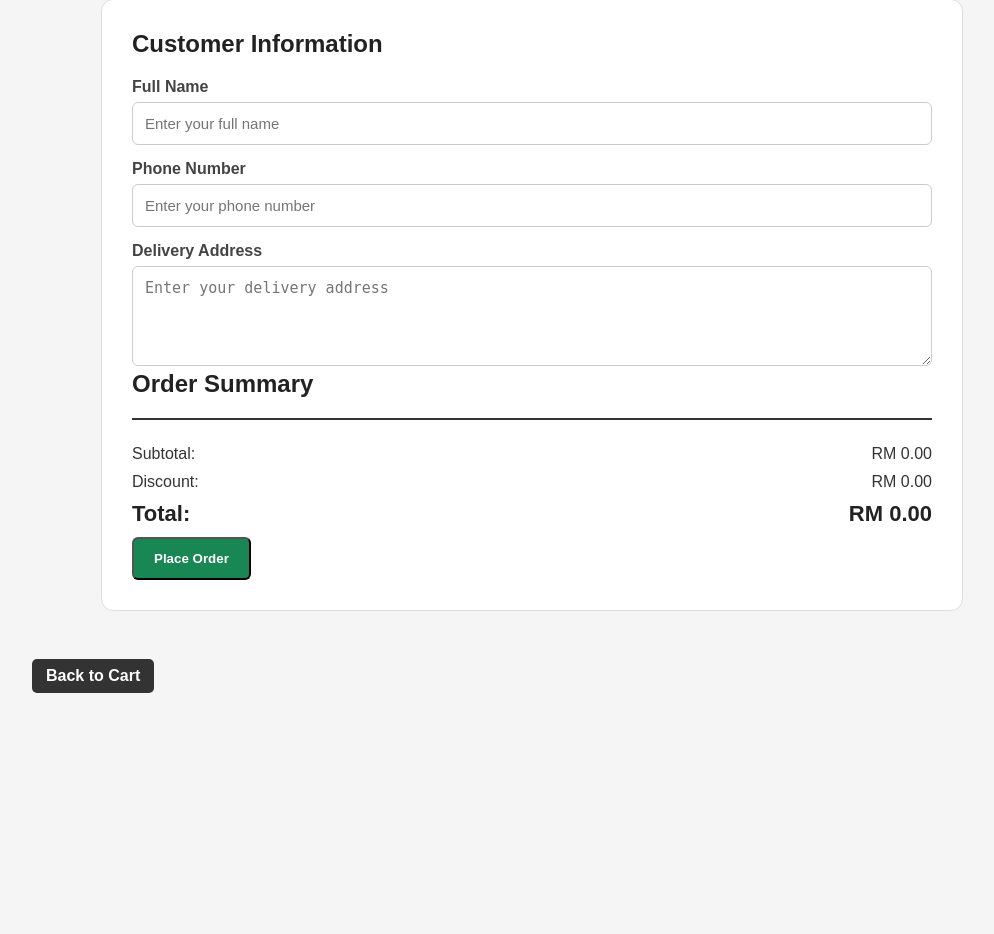
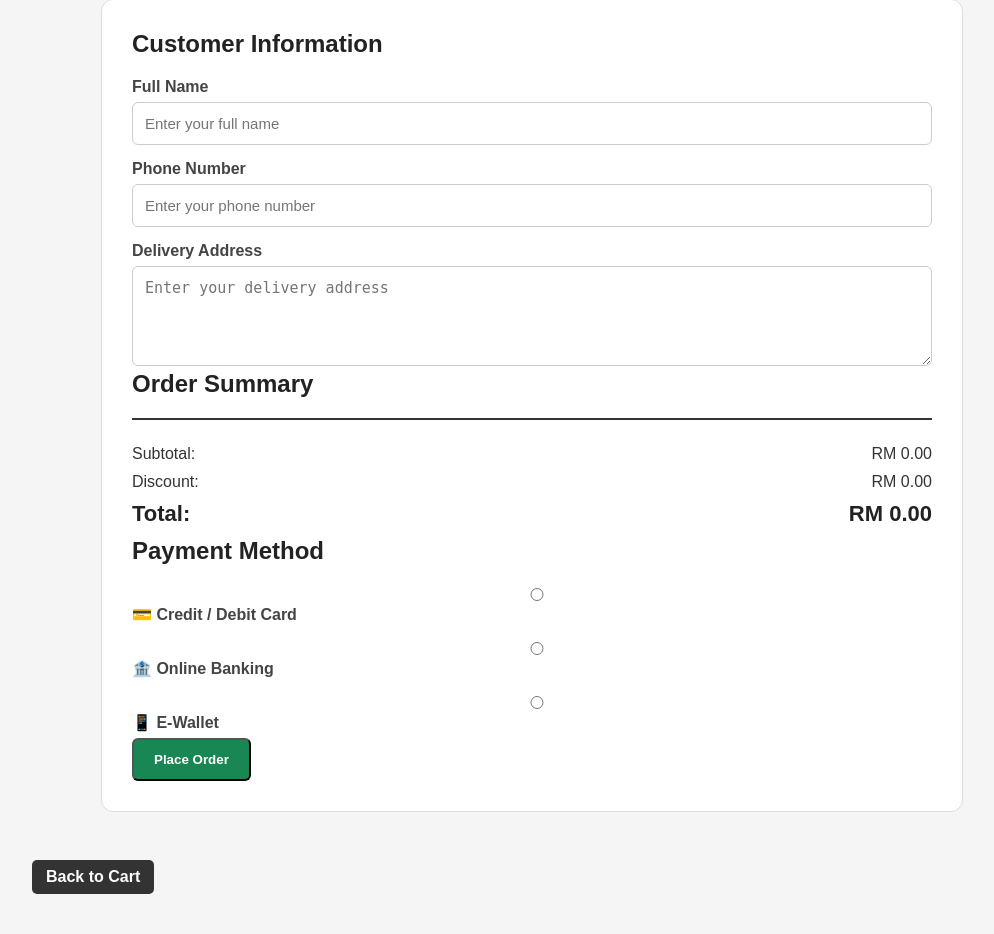
Before and after one commit to imannharith/CampusCart, a Flask app: template templates/checkout.html in a window 1280 px wide. Shown: the part 108-1042 px from the top of the page, without its empty margins (108-1102 px from the left). Before the commit the page ends 801 px from the top, so only its background shows below. Run offline with Flask 3, Linux system fonts and the light colour scheme; the template is opened without the code that fills it, so the values that code supplies are empty.

Commit message:
html for payment

```diff
--- a/templates/checkout.html
+++ b/templates/checkout.html
@@ -128,7 +128,39 @@
                 </p>
 
             </div>
+<h2>Payment Method</h2>
 
+<div class="payment-methods">
+
+    <label class="payment-option">
+        <input
+            type="radio"
+            name="payment_method"
+            value="card"
+            required
+        >
+        <span>💳 Credit / Debit Card</span>
+    </label>
+
+    <label class="payment-option">
+        <input
+            type="radio"
+            name="payment_method"
+            value="online_banking"
+        >
+        <span>🏦 Online Banking</span>
+    </label>
+
+    <label class="payment-option">
+        <input
+            type="radio"
+            name="payment_method"
+            value="ewallet"
+        >
+        <span>📱 E-Wallet</span>
+    </label>
+
+</div>
 
             <button
                 type="submit"
```
